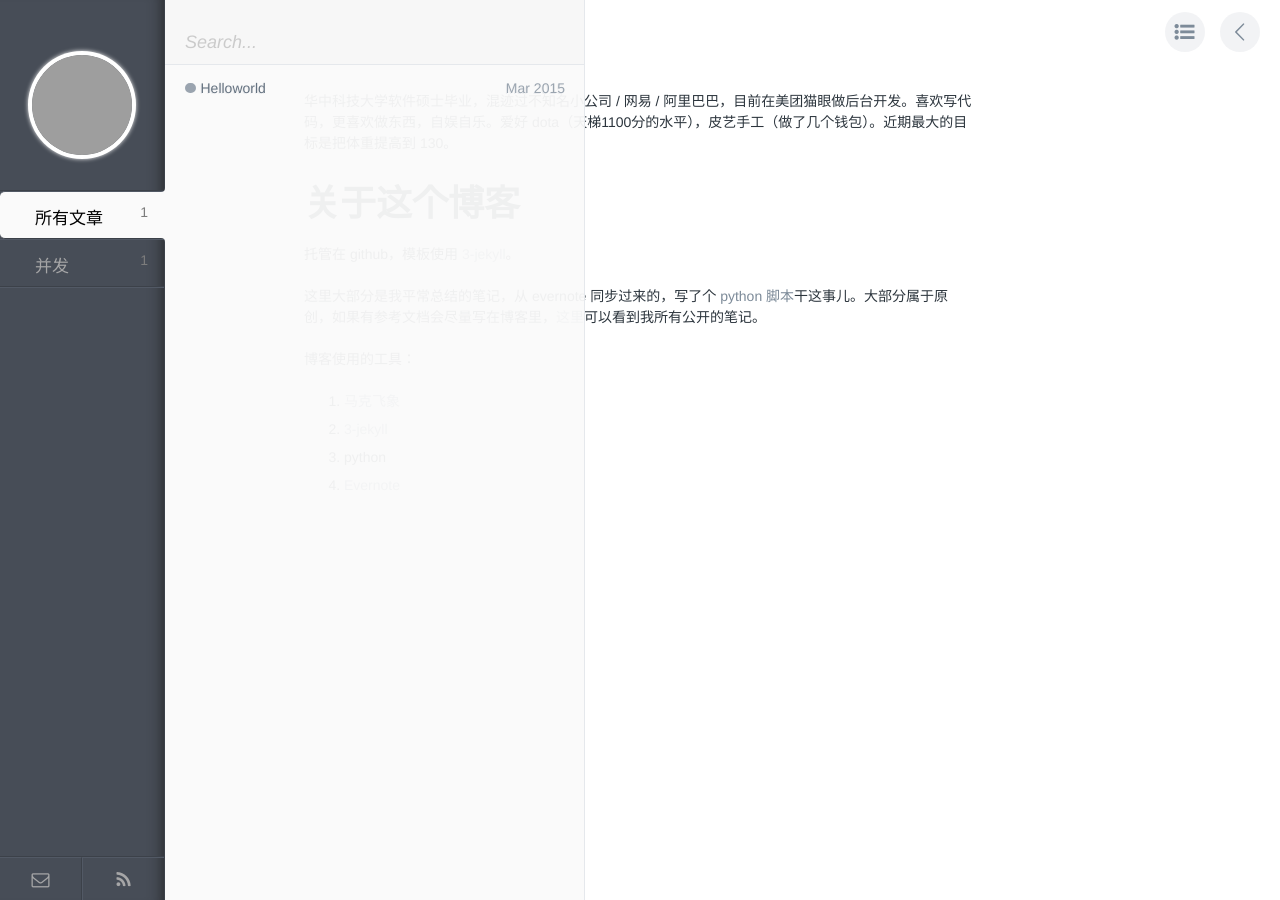
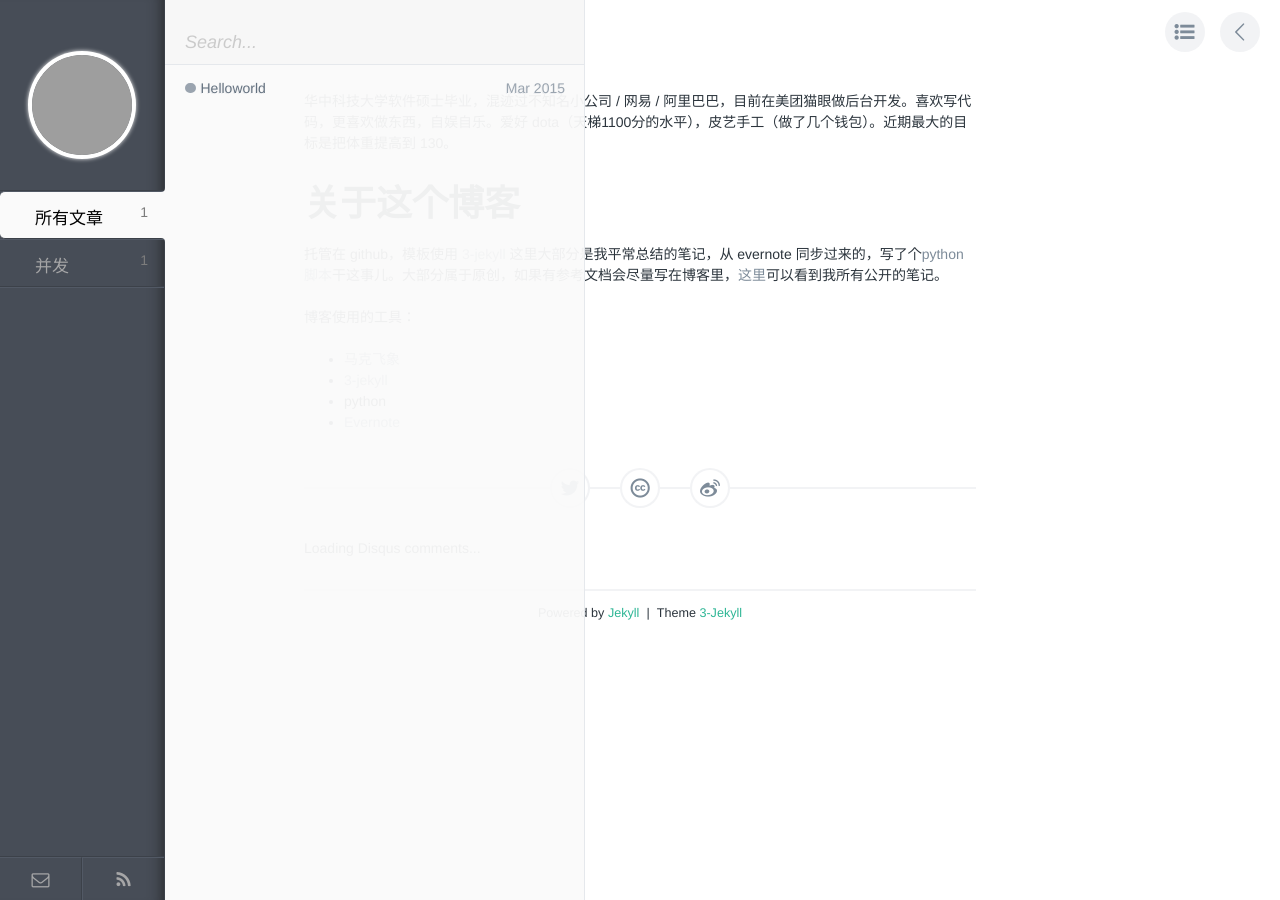
Before and after one commit to yankaics/fishedee.github.io, a Jekyll site: the page built from index.markdown, in a window 1280 px wide. Built offline with Jekyll 4.4.1, drawn with Linux system fonts in a browser that asks for light colours; comment, search, counter and statistics services are not loaded; some of the changed lines change nothing that is shown; grey boxes are pictures that could not be loaded.

Commit message:
优化细节

```diff
--- a/_layouts/index.html
+++ b/_layouts/index.html
@@ -4,8 +4,11 @@
     <meta http-equiv="content-type" content="text/html; charset=utf-8" />
     <meta name="viewport" content="width=device-width, initial-scale=1.0, maximum-scale=1.0, user-scalable=0" />
     <!--[if lte IE 9]><meta http-equiv="refresh" content="0;url=/ie.html"><![endif]-->
-
+    {% if page.title %}
     <title>{{ page.title }}</title>
+    {% else %}
+    <title>{{ site.title }}</title>
+    {% endif %}
     <meta name="description" content="">
 
     <link rel="stylesheet" type="text/css" href="/assets/css/style.css">
@@ -32,7 +35,7 @@
 
       <div id="posts-list">
         <form action="" id="search-form">
-          <a href="/index.html" id="mobile-avatar"></a>
+          <a href="/index.html" id="mobile-avatar" style="background:url({{site.avatar}});background-size:50px 50px;"></a>
           <!-- NOTE: input field is disabled by default -->
           <input id="search-input" type="text" placeholder="Search..." disabled >
         </form>
--- a/_layouts/post.html
+++ b/_layouts/post.html
@@ -8,9 +8,9 @@ layout: index
 </article> <!-- end #post__content -->
 
 <div id="post__share">
-  <a id="icon-twitter" class="fontello" href="https://twitter.com/intent/tweet?url=http://novoland.github.io{{ page.url }}&text={{ page.title }}" target="_blank"></a>
+  <a id="icon-twitter" class="fontello" href="https://twitter.com/intent/tweet?url=http://{{ site.url }}{{ page.url }}&text={{ page.title }}" target="_blank"></a>
   <a id="icon-cc" class="fontello" href="http://creativecommons.org/licenses/by-nc-sa/3.0" target="_blank"></a>
-  <a id="icon-weibo" class="fontello" href="http://v.t.sina.com.cn/share/share.php?url=http://novoland.github.io{{ page.url }}&title={{ page.title }}" target="_blank"></a>
+  <a id="icon-weibo" class="fontello" href="http://v.t.sina.com.cn/share/share.php?url=http://{{ site.url }}{{ page.url }}&title={{ page.title }}" target="_blank"></a>
 </div> <!-- end #post__share -->
 
 <div id="disqus_thread">
--- a/assets/js/script.js
+++ b/assets/js/script.js
@@ -144,12 +144,13 @@ function afterPjax() {
 
   // Lazy Loading Disqus
   // http://jsfiddle.net/dragoncrew/SHGwe/1/
-  var ds_loaded = false,
-      top = $('#disqus_thread').offset().top;
-      identifier = $('#post__title').data('identifier');
+
+  var ds_loaded = false;
 
   function check() {
-    if ( !ds_loaded && container.scrollTop() + container.height() > top ) {
+    if( ds_loaded){
+      return;
+    }
     $.ajax({
       type: 'GET',
       url: 'http://' + disqus_shortname + '.disqus.com/embed.js',
@@ -158,6 +159,6 @@ function afterPjax() {
     });
     ds_loaded = true;
   }
-  }check();
-  container.scroll(check);
-}afterPjax();
+  check();
+}
+afterPjax();
--- a/index.html
+++ /dev/null
@@ -1,19 +0,0 @@
----
-layout: index
-title: {{ site.title }}
----
-
-<article id="post__content">
-  <h1 class="post__title">关于我</h1>
-<p>华中科技大学软件硕士毕业，混迹过不知名小公司 / 网易 / 阿里巴巴，目前在美团猫眼做后台开发。喜欢写代码，更喜欢做东西，自娱自乐。爱好 dota（天梯1100分的水平），皮艺手工（做了几个钱包）。近期最大的目标是把体重提高到 130。</p>
-<h1>关于这个博客</h1>
-<p>托管在 github，模板使用 <a href="https://github.com/P233/3-Jekyll" target="_blank">3-jekyll</a>。</p>
-<p>这里大部分是我平常总结的笔记，从 evernote 同步过来的，写了个 <a href="https://github.com/novoland/blog/blob/master/evernote-sync/main.py" target="_blank">python 脚本</a>干这事儿。大部分属于原创，如果有参考文档会尽量写在博客里，<a href="https://github.com/novoland/blog/blob/master/evernote-sync/settings.py" target="_blank">这里</a>可以看到我所有公开的笔记。</p>
-<p>博客使用的工具：</p>
-<ol>
-<li><a href="http://maxiang.info" target="_blank">马克飞象</a></li>
-<li><a href="https://github.com/P233/3-Jekyll" target="_blank">3-jekyll</a></li>
-<li>python</li>
-<li><a href="http://evernote.com" target="_blank">Evernote</a></li>
-</ol>
-</article> <!-- end #post__content -->
--- /dev/null
+++ b/index.markdown
@@ -0,0 +1,18 @@
+---
+layout: post
+title: 关于我
+---
+
+华中科技大学软件硕士毕业，混迹过不知名小公司 / 网易 / 阿里巴巴，目前在美团猫眼做后台开发。喜欢写代码，更喜欢做东西，自娱自乐。爱好 dota（天梯1100分的水平），皮艺手工（做了几个钱包）。近期最大的目标是把体重提高到 130。
+
+# 关于这个博客
+
+托管在 github，模板使用 [3-jekyll](https://github.com/P233/3-Jekyll)
+这里大部分是我平常总结的笔记，从 evernote 同步过来的，写了个[python 脚本](https://github.com/novoland/blog/blob/master/evernote-sync/main.py)干这事儿。大部分属于原创，如果有参考文档会尽量写在博客里，[这里](https://github.com/novoland/blog/blob/master/evernote-sync/settings.py)可以看到我所有公开的笔记。
+
+博客使用的工具：
+
+* [马克飞象](http://maxiang.info)
+* [3-jekyll](https://github.com/P233/3-Jekyll)
+* python
+* [Evernote](http://evernote.com)
```
Also changed, not shown: 1 other file. Lines whose indentation alone changed are shown as unchanged.
